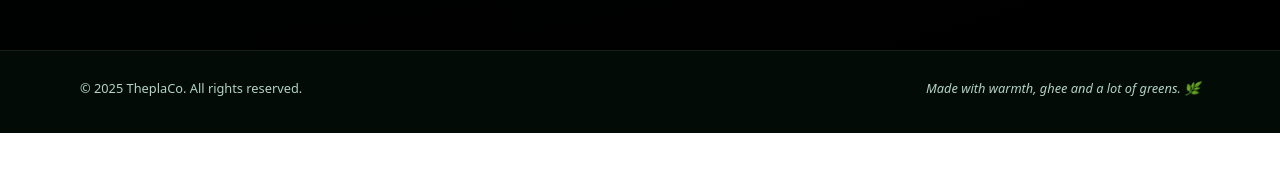
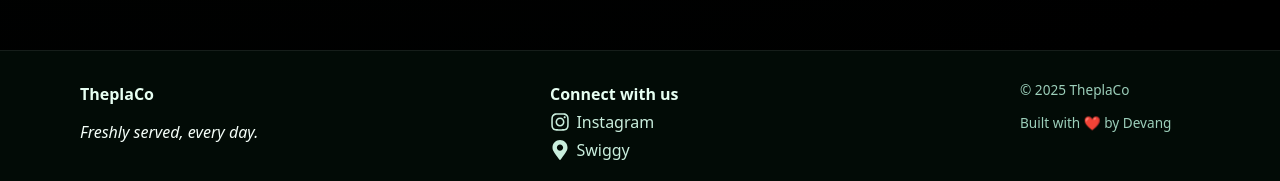
Before and after one commit to devangdev/TheplaCo-site, a React (Vite) app: page / in a window 1280 px wide. Shown: the part 3196-3377 px from the top of the page. Before the commit the page ends 3329 px from the top, so only its background shows below. Built offline with nearby package versions, Linux system fonts and the light colour scheme.

Commit message:
Footer Notes

```diff
--- a/src/App.css
+++ b/src/App.css
@@ -364,13 +364,43 @@
   display: flex;
   justify-content: space-between;
   flex-wrap: wrap;
-  gap: 0.4rem;
-  font-size: 0.8rem;
-  color: #b4d3c4;
+  gap: 1.2rem;
 }
 
 .footer-tagline {
   font-style: italic;
+}
+.footer-section {
+  min-width: 180px;
+}
+
+.footer-title {
+  font-weight: 600;
+  margin-bottom: 0.4rem;
+  color: #e7fff2;
+}
+
+.footer-socials {
+  display: flex;
+  flex-direction: column;
+  gap: 0.4rem;
+}
+
+.footer-icon {
+  display: flex;
+  align-items: center;
+  gap: 0.4rem;
+  color: #c9eedd;
+  text-decoration: none;
+}
+
+.footer-icon:hover {
+  color: #7cf2ae;
+}
+
+.footer-line {
+  color: #9ccfba;
+  font-size: 0.85rem;
 }
 
 /* Responsive */
--- a/src/components/Footer.jsx
+++ b/src/components/Footer.jsx
@@ -1,11 +1,46 @@
 import React from "react";
+import { FaInstagram, FaMapMarkerAlt } from "react-icons/fa";
 
 function Footer() {
   return (
     <footer className="footer">
       <div className="footer-inner">
-        <p>© {new Date().getFullYear()} TheplaCo. All rights reserved.</p>
-        <p className="footer-tagline">Made with warmth, ghee and a lot of greens. 🌿</p>
+
+        <div className="footer-section">
+          <p className="footer-title">TheplaCo</p>
+          <p className="footer-tagline">Freshly served, every day.</p>
+        </div>
+
+        <div className="footer-section">
+          <p className="footer-title">Connect with us</p>
+          <div className="footer-socials">
+            <a
+              href="https://www.instagram.com/theplacoindia/"
+              target="_blank"
+              rel="noopener noreferrer"
+              className="footer-icon"
+            >
+              <FaInstagram size={20} />
+              <span>Instagram</span>
+            </a>
+
+            <a
+              href="https://www.swiggy.com/city/pune/theplaco-kharadi-rest936753?source=sharing&utm_source=ig&utm_medium=social&utm_content=link_in_bio"
+              target="_blank"
+              rel="noopener noreferrer"
+              className="footer-icon"
+            >
+              <FaMapMarkerAlt size={20} />
+              <span>Swiggy</span>
+            </a>
+          </div>
+        </div>
+
+        <div className="footer-section">
+          <p className="footer-line">© {new Date().getFullYear()} TheplaCo</p>
+          <p className="footer-line">Built with ❤️ by Devang</p>
+        </div>
+
       </div>
     </footer>
   );
```
